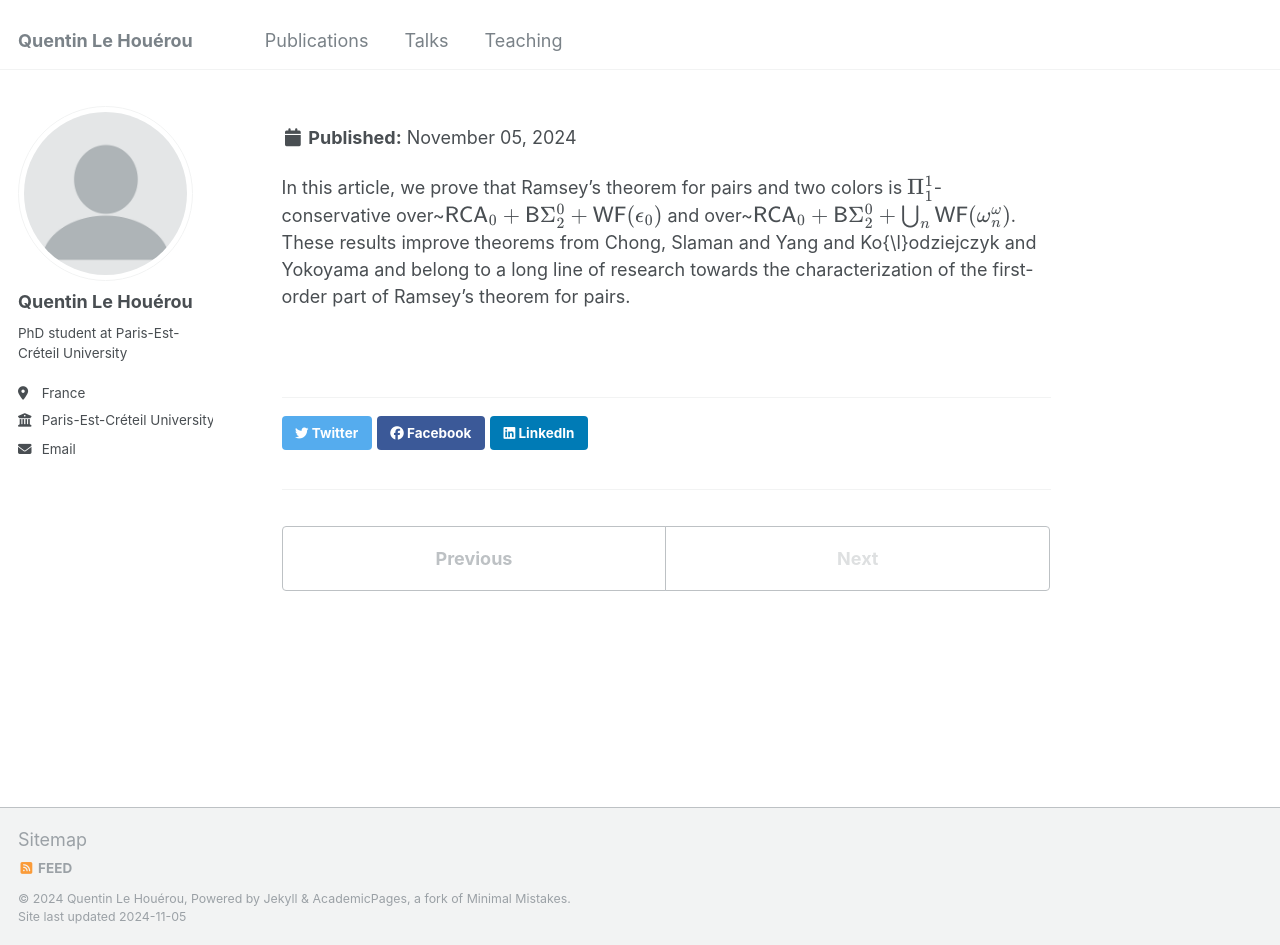
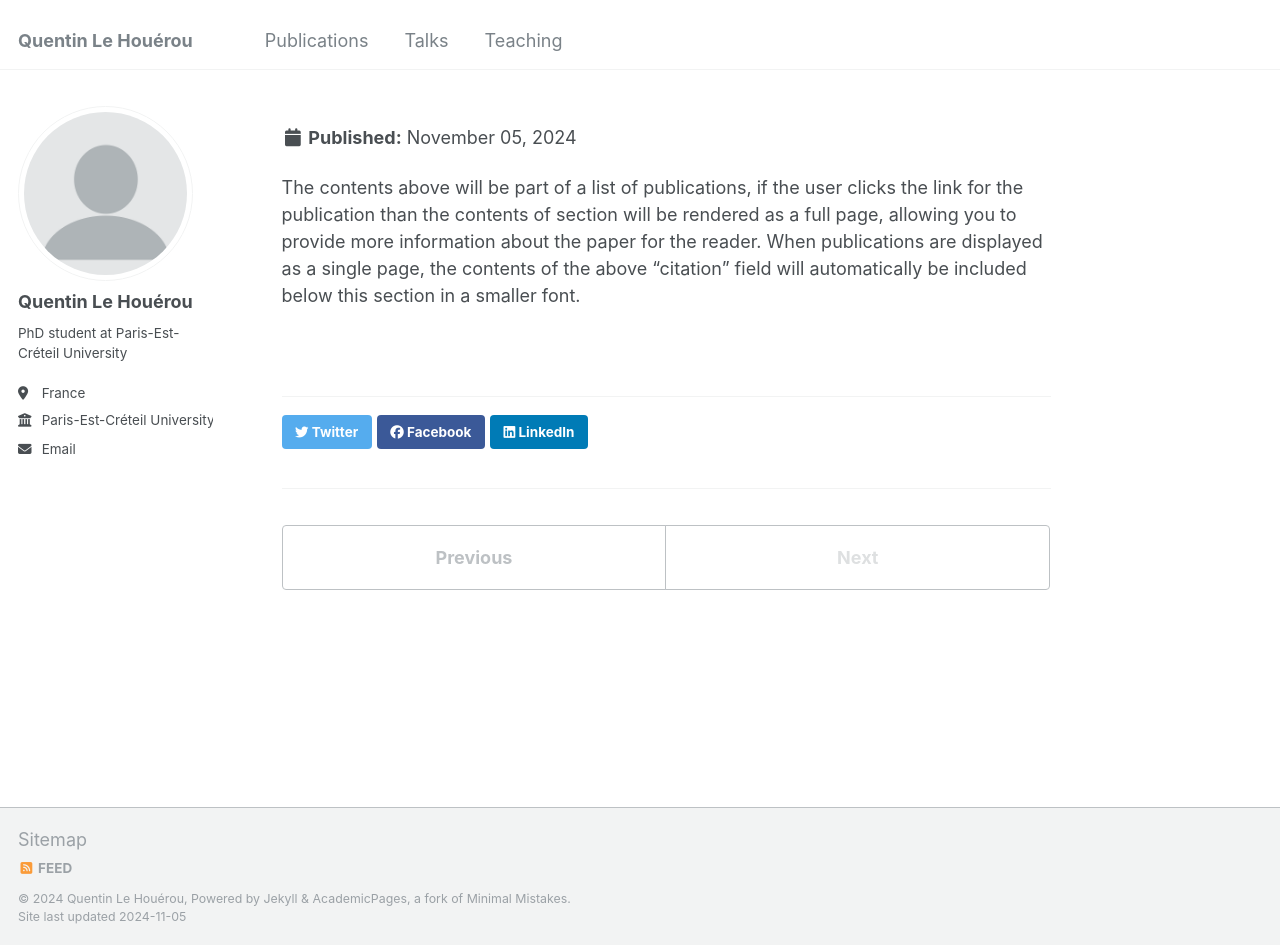
Before and after one commit to QuentinLH/quentinlh.github.io, a Jekyll site: the page built from _publications/2024-02-17-paper-title-number-4.md, in a window 1280 px wide and 945 px high. Built offline with Jekyll 4.4.1, drawn with Linux system fonts in a browser that asks for light colours.

Commit message:
paper 1 try 8

```diff
--- a/_publications/2024-02-17-paper-title-number-4.md
+++ b/_publications/2024-02-17-paper-title-number-4.md
@@ -1,13 +1,14 @@
 ---
-title: "Paper Title Number 4"
+title: "Paper Title Number 2"
 collection: publications
-category: conferences
-permalink: /publication/2024-02-17-paper-title-number-4
-excerpt: 'This paper is about fixing template issue #693.'
-date: 2024-02-17
-venue: 'GitHub Journal of Bugs'
-paperurl: 'http://academicpages.github.io/files/paper3.pdf'
-citation: 'Q. Le Houérou, L. Levy Patey and K. Yokoyama. &quot;Conservation of Ramsey's theorem for pairs and well-foundedness.&quot.'
+category: manuscripts
+permalink: /publication/2010-10-01-paper-title-number-2
+excerpt: 'This paper is about the number 2. The number 3 is left for future work.'
+date: 2010-10-01
+venue: 'Journal 1'
+slidesurl: 'http://academicpages.github.io/files/slides2.pdf'
+paperurl: 'http://academicpages.github.io/files/paper2.pdf'
+citation: 'Your Name, You. (2010). &quot;Paper Conservation of Ramsey's theorem for pairs and well-foundedness.&quot; <i>Journal 1</i>. 1(2).'
 ---
 
-In this article, we prove that Ramsey's theorem for pairs and two colors is \\( \Pi^1_1 \\)-conservative over~\\(\mathsf{RCA}_0 + \mathsf{B}\Sigma_2^0 + \mathsf{WF}(\epsilon_0)\\) and   over~\\(\mathsf{RCA}_0 + \mathsf{B}\Sigma_2^0 + \bigcup_n \mathsf{WF}(\omega^\omega_n)\\). These results improve theorems from Chong, Slaman and Yang and Ko{\l}odziejczyk and Yokoyama and belong to a long line of research towards the characterization of the first-order part of Ramsey's theorem for pairs.
+The contents above will be part of a list of publications, if the user clicks the link for the publication than the contents of section will be rendered as a full page, allowing you to provide more information about the paper for the reader. When publications are displayed as a single page, the contents of the above "citation" field will automatically be included below this section in a smaller font.
```
